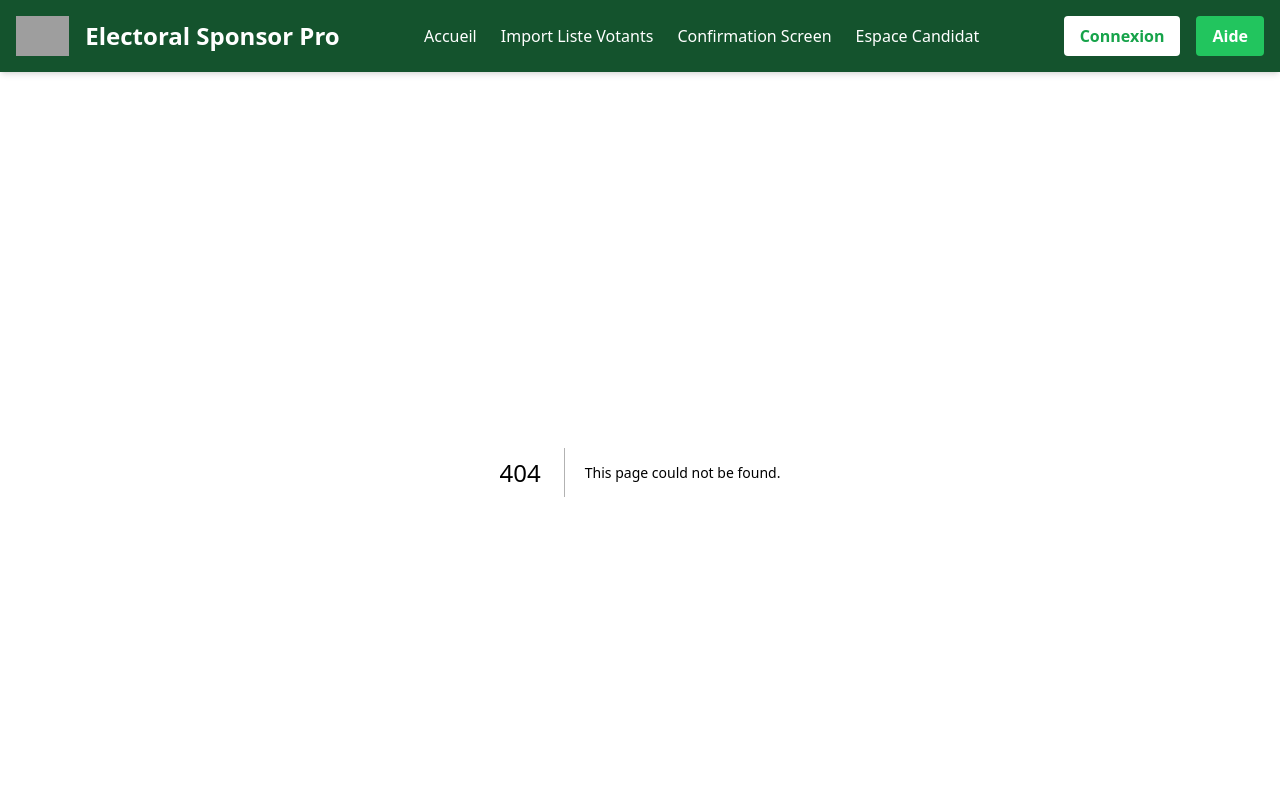
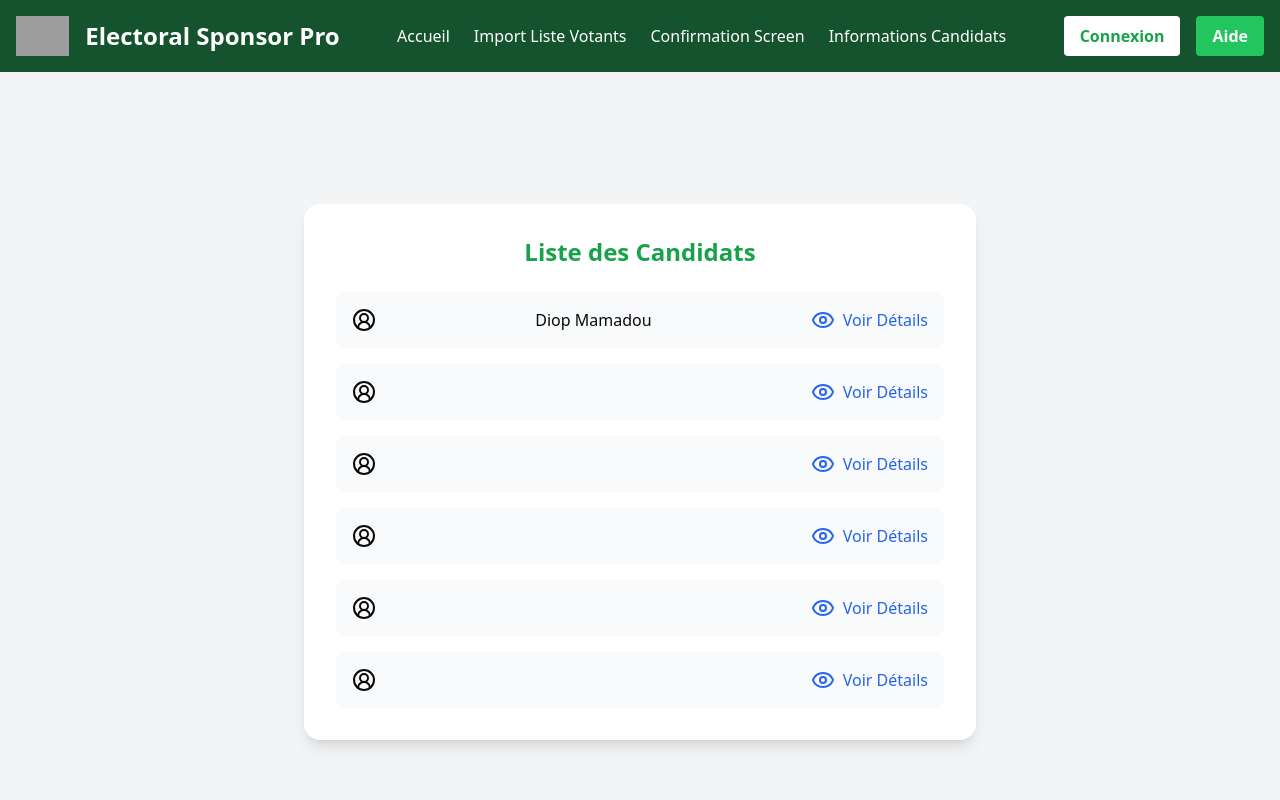
Before and after one commit to Electoral-Sponsorship/ProjetBD, a Next.js app: page /ListeCandidat in a window 1280 px wide. Before the commit this address had no page. Shown: the top 800 px of the page. Built offline with nearby package versions, Linux system fonts and the light colour scheme; data requests are answered from the project's data file; grey boxes are pictures that could not be loaded.

Commit message:
modif bref

```diff
--- a/app/candidat/page.jsx
+++ b/app/InfCandidat/page.jsx
@@ -75,7 +75,12 @@ const response = await fetch(`https://api.exemple.com/candidats/${numeroElecteur
     });
 
     if (response.ok) {
-      alert("✅ Candidature enregistrée avec succès !");
+      toast({
+        title: "Informations enregistrées",
+        description: `✅Vos informations ont été enregistrées avec succès`,
+        variant: "success",
+      });
+
     } else {
       alert("❌ Erreur lors de l’enregistrement !");
     }
@@ -163,13 +168,7 @@ const response = await fetch(`https://api.exemple.com/candidats/${numeroElecteur
           </form>
         )}
 
-        {/* Bouton pour générer un nouveau code */}
-        {candidatInfo && (
-          <button className="w-full mt-6 py-3 bg-purple-600 text-white font-semibold rounded-lg hover:bg-purple-700 transition flex items-center justify-center">
-            <RefreshCw className="mr-2" />
-            Générer un nouveau code
-          </button>
-        )}
+
       </div>
     </div>
   );
--- /dev/null
+++ b/app/ListeCandidat/page.jsx
@@ -0,0 +1,78 @@
+"use client";
+import { useState, useEffect } from "react";
+import { useToast } from "@/hooks/use-toast";
+import { Eye, RefreshCw, CircleUserRound} from "lucide-react";
+
+export default function ListeCandidats() {
+  const { toast } = useToast();
+  const [candidats, setCandidats] = useState([]);
+  const [selectedCandidat, setSelectedCandidat] = useState(null);
+
+  // Charger la liste des candidats depuis le backend ou json-server
+  useEffect(() => {
+    fetch("http://localhost:5000/candidats") // 🔹 À modifier selon l'API backend
+      .then((res) => res.json())
+      .then((data) => setCandidats(data))
+      .catch(() => toast({ title: "Erreur", description: "Impossible de charger les candidats", variant: "destructive" }));
+  }, []);
+
+  // Afficher les détails d'un candidat
+  const voirDetails = (candidat) => {
+    setSelectedCandidat(candidat);
+  };
+
+  // Générer un nouveau code d'authentification
+  const genererCode = () => {
+    toast({
+      title: "Nouveau Code Généré",
+      description: `✅ Un nouveau code a été envoyé à ${selectedCandidat?.email}.`,
+    });
+  };
+
+  return (
+    <div className="flex items-center justify-center min-h-screen bg-gray-100">
+      <div className="max-w-2xl w-full bg-white p-8 rounded-2xl shadow-lg">
+        <h2 className="text-center text-2xl font-bold text-green-600">Liste des Candidats</h2>
+
+        {/* Affichage de la liste des candidats */}
+        <div className="mt-6">
+          {candidats.length > 0 ? (
+            <ul className="space-y-4">
+              {candidats.map((candidat) => (
+                <li key={candidat.id} className="p-4 bg-gray-50 rounded-lg flex justify-between items-center">
+                 <CircleUserRound /> <span>{candidat.nom} {candidat.prenom}</span>
+                  <button onClick={() => voirDetails(candidat)} className="text-blue-600 hover:text-blue-800 flex items-center">
+                    <Eye className="mr-2" /> Voir Détails
+                  </button>
+                </li>
+              ))}
+            </ul>
+          ) : (
+            <p className="text-center text-gray-600">Aucun candidat enregistré.</p>
+          )}
+        </div>
+
+        {/* Affichage des détails du candidat sélectionné */}
+        {selectedCandidat && (
+          <div className="mt-6 p-4 border rounded-lg bg-gray-50">
+            <h3 className="text-lg font-bold text-green-600">Détails du Candidat</h3>
+            <p><strong>Nom :</strong> {selectedCandidat.nom} {selectedCandidat.prenom}</p>
+            <p><strong>Email :</strong> {selectedCandidat.email}</p>
+            <p><strong>Téléphone :</strong> {selectedCandidat.telephone}</p>
+            <p><strong>Parti Politique :</strong> {selectedCandidat.parti}</p>
+            <p><strong>Slogan :</strong> {selectedCandidat.slogan}</p>
+            <p><strong>Couleurs :</strong> {selectedCandidat.couleurs}</p>
+
+            {/* Bouton pour générer un nouveau code */}
+            <button
+              onClick={genererCode}
+              className="mt-4 w-full py-3 bg-purple-600 text-white font-semibold rounded-lg hover:bg-purple-700 transition flex items-center justify-center">
+              <RefreshCw className="mr-2" />
+              Générer un nouveau code
+            </button>
+          </div>
+        )}
+      </div>
+    </div>
+  );
+}
--- a/app/_components/Header.jsx
+++ b/app/_components/Header.jsx
@@ -15,7 +15,7 @@ export default function Header() {
           <a href="/" className="text-white hover:text-yellow-300">Accueil</a>
           <a href="/ListElector" className="text-white hover:text-yellow-300">Import Liste Votants</a>
           <a href="/successUploadList" className="text-white hover:text-yellow-300">Confirmation Screen</a>
-          <a href="/candidat" className="text-white hover:text-yellow-300">Espace Candidat</a>
+          <a href="/InfCandidat" className="text-white hover:text-yellow-300">Informations Candidats</a>
         </nav>
 
         {/* Action Buttons */}
--- a/db.json
+++ b/db.json
@@ -1,7 +1,7 @@
 {
   "candidats": [
     {
-        "id": 1,
+      "id": "1",
       "numeroElecteur": "123456789",
       "nom": "Diop",
       "prenom": "Mamadou",
@@ -13,6 +13,61 @@
       "couleurs": "Rouge, Vert, Jaune",
       "urlInfo": "https://parti-soleil.sn",
       "photo": "mamadou_diop.jpg"
+    },
+    {
+      "id": "0fc9",
+      "numeroElecteur": "12345678",
+      "email": "mamadou.diop@example.com",
+      "telephone": "778889900",
+      "parti": "Parti du Soleil",
+      "slogan": "Un Sénégal uni",
+      "couleurs": "Rouge, Vert, Jaune",
+      "urlInfo": "     https://parti-soleil.sn",
+      "photo": "chauffeur-de-taxi.jpg"
+    },
+    {
+      "id": "ba29",
+      "numeroElecteur": "12345678",
+      "email": "mamadou.diop@example.com",
+      "telephone": "77888990",
+      "parti": "Parti du Soleil",
+      "slogan": "Un Sénégal uni",
+      "couleurs": "Rouge, Vert, Jaune",
+      "urlInfo": "     https://parti-soleil.sn",
+      "photo": "chauffeur-de-taxi.jpg"
+    },
+    {
+      "id": "1168",
+      "numeroElecteur": "12345678",
+      "email": "mamadou.diop@example.com",
+      "telephone": "778889900",
+      "parti": "Parti du Soleil",
+      "slogan": "Un Sénégal uni",
+      "couleurs": "Rouge, Vert, Jaune",
+      "urlInfo": "     https://parti-soleil.sn",
+      "photo": "chauffeur-de-taxi.jpg"
+    },
+    {
+      "id": "95dc",
+      "numeroElecteur": "12345678",
+      "email": "mamadou.diop@example.com",
+      "telephone": "778889900",
+      "parti": "Parti du Soleil",
+      "slogan": "Un Sénégal uni",
+      "couleurs": "Rouge, Vert, Jaune",
+      "urlInfo": "     https://parti-soleil.sn",
+      "photo": "chauffeur-de-taxi.jpg"
+    },
+    {
+      "id": "dce3",
+      "numeroElecteur": "123456789",
+      "email": "dabdallah269@gmail.com",
+      "telephone": "778456589",
+      "parti": "Parti du Soleil",
+      "slogan": "Un Sénégal uni",
+      "couleurs": "Rouge, Vert, Jaune",
+      "urlInfo": "https://parti-soleil.sn",
+      "photo": "Edura-Online-Courses-HTML-Template.jpg"
     }
   ]
 }
```
Lines whose indentation alone changed are shown as unchanged.
